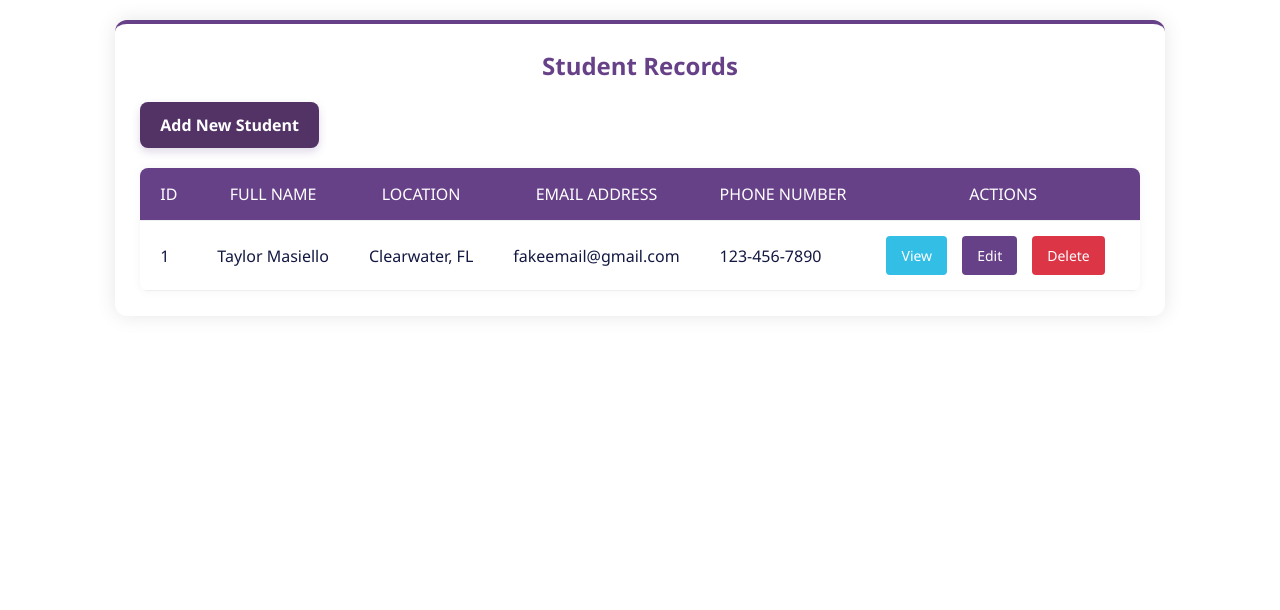
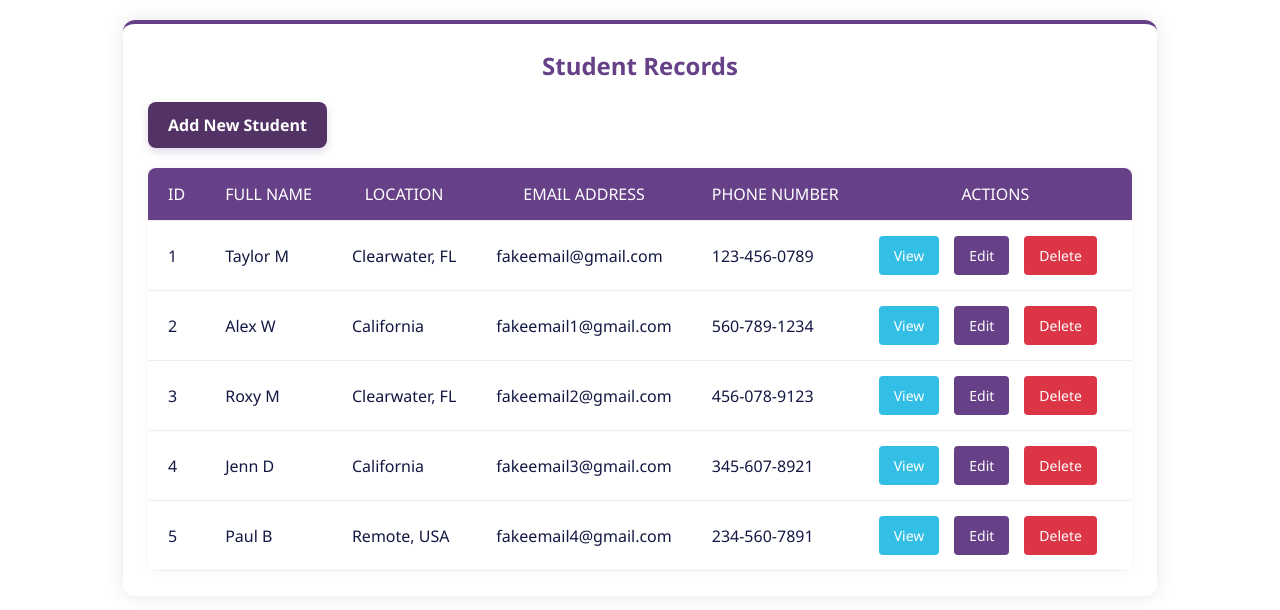
Before and after one commit to taylormasiello/React_Student_Data_CRUD, a React (Create React App) app: page / in a window 1280 px wide. Shown: the top 610 px of the page. Built offline with nearby package versions, Linux system fonts and the light colour scheme; data requests are answered from the project's data file.

Commit message:
added + utilized state (useState hook); made studentData dynamic + added additional student info to API endpoint; renders all studentData from API when studentData exists

```diff
--- a/db.json
+++ b/db.json
@@ -6,6 +6,34 @@
         "location":"Clearwater, FL",
         "email":"fakeemail@gmail.com",
         "phone":"123-456-0789"
+        },
+        {
+        "id":2,
+        "name":"Alex W",
+        "location":"California",
+        "email":"fakeemail1@gmail.com",
+        "phone":"560-789-1234"
+        },
+        {
+        "id":3,
+        "name":"Roxy M",
+        "location":"Clearwater, FL",
+        "email":"fakeemail2@gmail.com",
+        "phone":"456-078-9123"
+        },
+        {
+        "id":4,
+        "name":"Jenn D",
+        "location":"California",
+        "email":"fakeemail3@gmail.com",
+        "phone":"345-607-8921"
+        },
+        {
+        "id":5,
+        "name":"Paul B",
+        "location":"Remote, USA",
+        "email":"fakeemail4@gmail.com",
+        "phone":"234-560-7891"
         }
     ]
 }
--- a/src/StudentTable.js
+++ b/src/StudentTable.js
@@ -1,16 +1,14 @@
-import { useEffect } from "react";
+import { useEffect, useState } from "react";
 import { Link } from "react-router-dom";
 
 export default function StudentTable(){
+    const [students, setStudents] = useState("");
+
     useEffect(()=>{
         fetch('http://localhost:8000/students')
         .then((res)=>res.json())
-        .then((data)=>{
-            console.log(data);
-        })
-        .catch((err)=>{
-            console.log(err.message);
-        })
+        .then((data)=>setStudents(data))
+        .catch((err)=>console.log(err.message))
     },[])
 
     return(
@@ -30,18 +28,20 @@ export default function StudentTable(){
                         </tr>
                     </thead>
                     <tbody>
-                        <tr>
-                            <td>1</td>
-                            <td>Taylor Masiello</td>
-                            <td>Clearwater, FL</td>
-                            <td>fakeemail@gmail.com</td>
-                            <td>123-456-7890</td>
+                        {students && students.map((item)=>(
+                            <tr>
+                            <td>{item.id}</td>
+                            <td>{item.name}</td>
+                            <td>{item.location}</td>
+                            <td>{item.email}</td>
+                            <td>{item.phone}</td>
                             <td>
                                 <a href="" className="btn btn-info">View</a>
                                 <a href="" className="btn btn-primary">Edit</a>
                                 <a href="" className="btn btn-danger">Delete</a>
                             </td>
-                        </tr>
+                            </tr>
+                        ))}
                     </tbody>
                 </table>
             </div>
```
